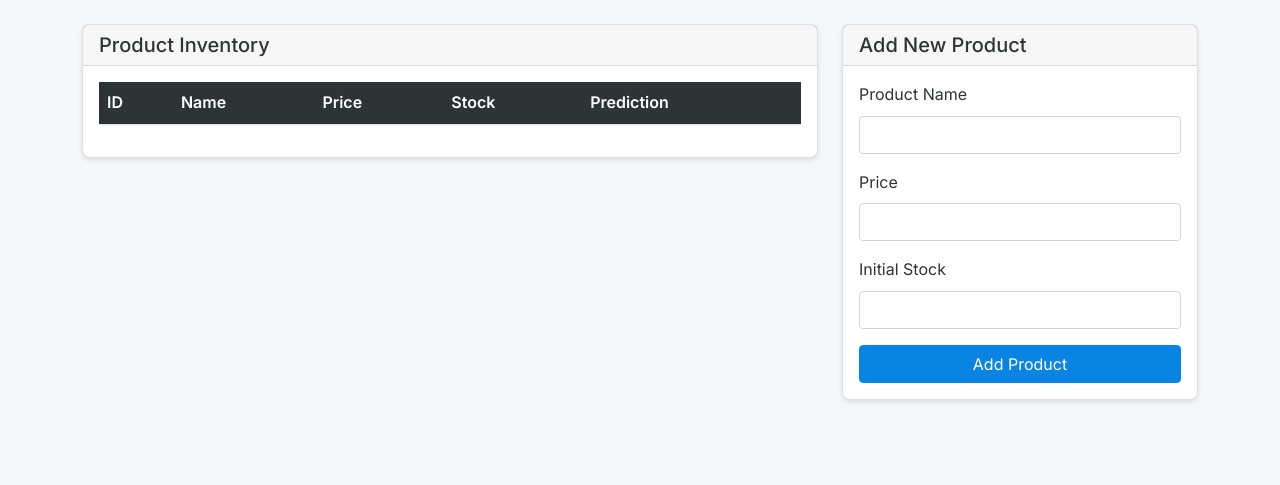
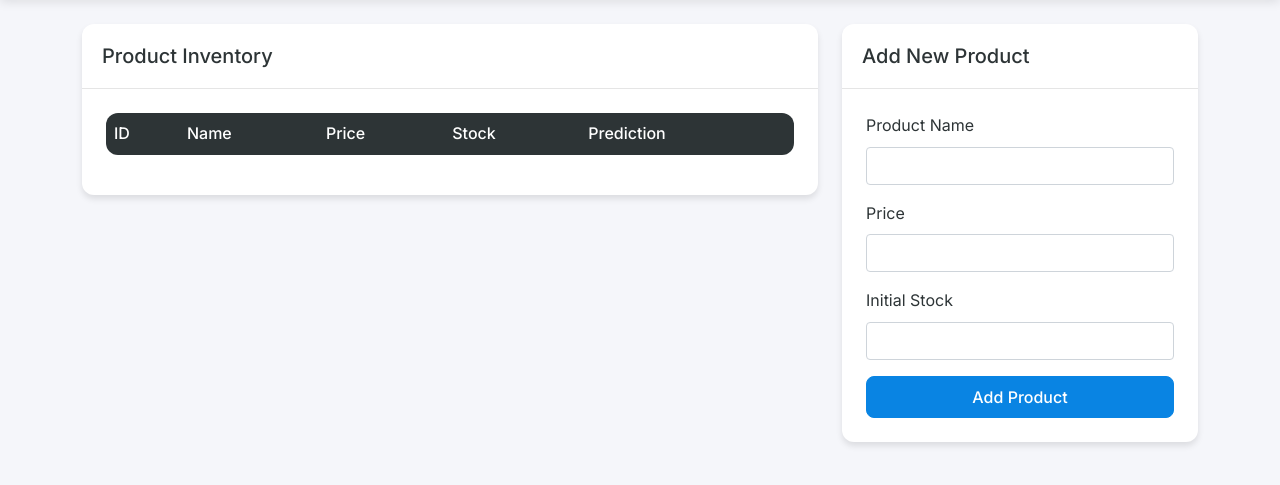
Before and after one commit to roneox26/RetailBillingSystem, a Flask app: page /inventory in a window 1280 px wide. Shown: the part 58-543 px from the top of the page. Run offline with Flask 3, Linux system fonts and the light colour scheme; lists and menus that the app fills with data are empty; parts of the project's set-up code (start-up, migrations or seed data) failed here and were passed over.

Commit message:
Agent query: Please check if the UI looks improved with: 1) Better card shadows and hover effects, 2) Smooth animations on the welcome page, 3) Enhanced spacing and typography. Also, verify if all functionality (billing, inventory, reports) is working correctly.
Enhance UI with improved styling and visual elements for cards, buttons, navigation bar, and tables.

Screenshot: https://storage.googleapis.com/screenshot-production-us-central1/b1236b2d-abc0-4ff5-adca-aabd58689a30/d45b830b-db44-40cb-b26f-fec9c9a33246.jpg

```diff
--- a/static/css/style.css
+++ b/static/css/style.css
@@ -16,27 +16,58 @@
 
 .navbar {
     background-color: var(--primary);
+    box-shadow: 0 2px 10px rgba(0,0,0,0.1);
 }
 
 .navbar-brand, .nav-link {
     color: white !important;
+    transition: opacity 0.3s ease;
+}
+
+.navbar-brand:hover, .nav-link:hover {
+    opacity: 0.8;
 }
 
 .card {
-    border-radius: 8px;
-    box-shadow: 0 2px 4px rgba(0,0,0,0.1);
-    margin-bottom: 1rem;
+    border: none;
+    border-radius: 12px;
+    box-shadow: 0 4px 6px rgba(0,0,0,0.1);
+    margin-bottom: 1.5rem;
     transition: transform 0.3s ease, box-shadow 0.3s ease;
+    background: white;
 }
 
 .card:hover {
     transform: translateY(-5px);
-    box-shadow: 0 4px 8px rgba(0,0,0,0.2);
+    box-shadow: 0 8px 15px rgba(0,0,0,0.2);
+}
+
+.card-header {
+    background-color: transparent;
+    border-bottom: 1px solid rgba(0,0,0,0.1);
+    padding: 1.25rem;
+}
+
+.card-body {
+    padding: 1.5rem;
+}
+
+.btn {
+    border-radius: 8px;
+    padding: 0.5rem 1.25rem;
+    font-weight: 500;
+    transition: all 0.3s ease;
 }
 
 .btn-primary {
     background-color: var(--secondary);
     border-color: var(--secondary);
+}
+
+.btn-primary:hover {
+    background-color: #0770c5;
+    border-color: #0770c5;
+    transform: translateY(-2px);
 }
 
 .btn-success {
@@ -46,33 +77,47 @@
 
 .table {
     background-color: white;
-    border-radius: 8px;
+    border-radius: 12px;
+    overflow: hidden;
 }
 
 .table th {
     background-color: var(--primary);
     color: white;
+    font-weight: 500;
+    border: none;
 }
 
-.billing-form {
-    background-color: white;
-    padding: 1.5rem;
-    border-radius: 8px;
+.table td {
+    vertical-align: middle;
+    border-color: rgba(0,0,0,0.05);
 }
 
 .stats-card {
     background-color: white;
-    padding: 1.5rem;
-    border-radius: 8px;
+    padding: 2rem;
+    border-radius: 12px;
     border-left: 4px solid var(--secondary);
+    box-shadow: 0 4px 6px rgba(0,0,0,0.1);
+    transition: transform 0.3s ease;
 }
 
-/* Welcome Screen Animations */
+.stats-card:hover {
+    transform: translateY(-3px);
+}
+
 .welcome-header {
+    font-size: 3rem;
+    font-weight: 700;
+    color: var(--primary);
+    margin-bottom: 1rem;
     animation: slideDown 0.8s ease-out;
 }
 
 .welcome-text {
+    color: var(--text);
+    opacity: 0.8;
+    font-size: 1.25rem;
     animation: fadeIn 1s ease-out 0.3s both;
 }
 
@@ -81,19 +126,12 @@
     animation: slideUp 0.6s ease-out forwards;
 }
 
-.feature-card:nth-child(1) {
-    animation-delay: 0.4s;
-}
-
-.feature-card:nth-child(2) {
-    animation-delay: 0.6s;
-}
-
-.feature-card:nth-child(3) {
-    animation-delay: 0.8s;
-}
+.feature-card:nth-child(1) { animation-delay: 0.4s; }
+.feature-card:nth-child(2) { animation-delay: 0.6s; }
+.feature-card:nth-child(3) { animation-delay: 0.8s; }
 
 .feature-icon {
+    color: var(--secondary);
     animation: pulse 2s infinite;
 }
 
@@ -109,12 +147,8 @@
 }
 
 @keyframes fadeIn {
-    from {
-        opacity: 0;
-    }
-    to {
-        opacity: 1;
-    }
+    from { opacity: 0; }
+    to { opacity: 1; }
 }
 
 @keyframes slideUp {
@@ -129,21 +163,14 @@
 }
 
 @keyframes pulse {
-    0% {
-        transform: scale(1);
-    }
-    50% {
-        transform: scale(1.1);
-    }
-    100% {
-        transform: scale(1);
-    }
+    0% { transform: scale(1); }
+    50% { transform: scale(1.1); }
+    100% { transform: scale(1); }
 }
 
+/* Print styles */
 @media print {
-    .no-print {
-        display: none;
-    }
+    .no-print { display: none; }
 }
 
 /* Prediction tooltip styles */
@@ -155,7 +182,7 @@
 
 .prediction-icon {
     cursor: pointer;
-    transition: color 0.3s ease;
+    transition: all 0.3s ease;
 }
 
 .prediction-icon:hover {
@@ -163,20 +190,11 @@
 }
 
 .prediction-status {
-    font-size: 0.8rem;
+    font-size: 0.85rem;
     color: var(--text);
-    opacity: 0.8;
+    opacity: 0.9;
 }
 
-/* Add these to the existing color variables */
-.text-success {
-    color: var(--success) !important;
-}
-
-.text-warning {
-    color: var(--warning) !important;
-}
-
-.text-danger {
-    color: #FF6B6B !important;
-}
+.text-success { color: var(--success) !important; }
+.text-warning { color: var(--warning) !important; }
+.text-danger { color: #FF6B6B !important; }
```
